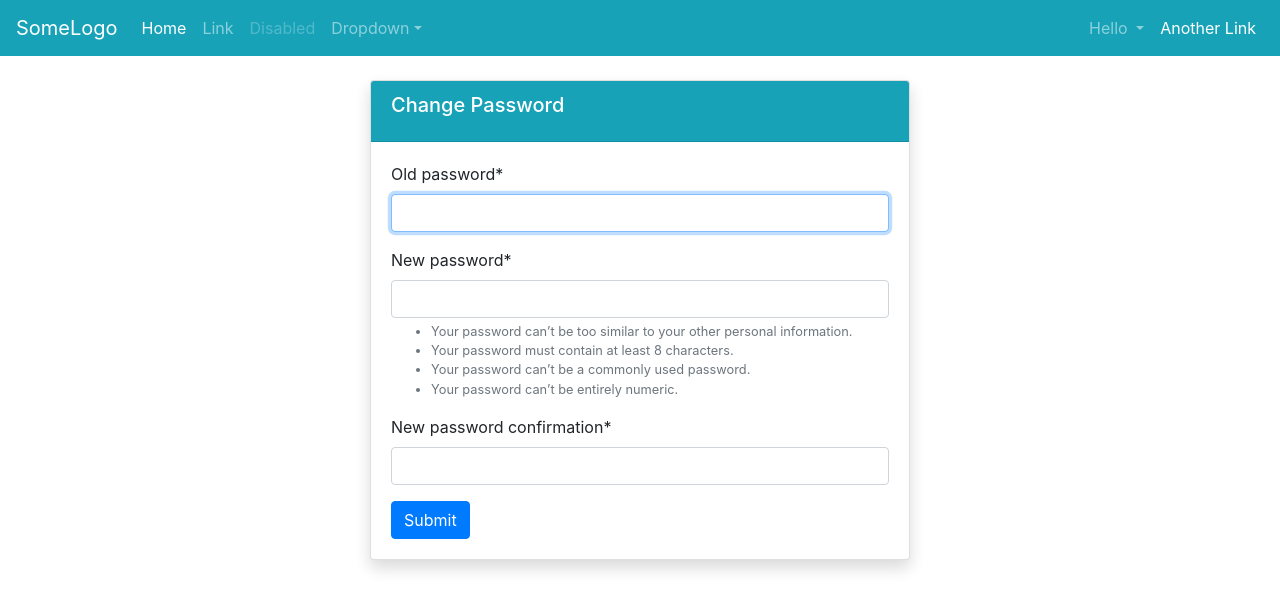
After one commit to indresharma/users_app, a Django app: page /users/password-change/ in a window 1280 px wide. The commit adds this page. Shown: the top 610 px of the page. Run offline with Django 3.2, Linux system fonts and the light colour scheme; the visitor is signed in with stand-in values (Sample User, id 1); some libraries are stand-ins or nearby versions.

Commit message:
added change password and modified profileview

```diff
--- a/users/models.py
+++ b/users/models.py
@@ -50,6 +50,3 @@ class Profile(models.Model):
 
     def __str__(self):
         return f'{self.first_name} {self.last_name}'
-
-    def get_absolute_url(self):
-        return reverse('users:profile', args=[self.pk])
--- a/users/templates/users/base.html
+++ b/users/templates/users/base.html
@@ -54,11 +54,18 @@
 
             <ul class="navbar-nav ml-auto">
                 {% if user.is_authenticated %}
-                <li class="nav-item active">
-                    <a class="nav-link" href="{% url 'users:profile' user.profile.id %}">Hello {{user.profile.first_name}}</a>
+
+                <li class="nav-item dropdown">
+                    <a class="nav-link dropdown-toggle" href="#" id="dropdown04" data-toggle="dropdown"
+                        aria-haspopup="true" aria-expanded="false">Hello {{user.profile.first_name}}</a>
+                    <div class="dropdown-menu" aria-labelledby="dropdown04">
+                        <a class="dropdown-item" href="{% url 'users:profile' %}">Profile</a>
+                        <a class="dropdown-item" href="{% url 'users:password_change' %}">Change Password</a>
+                        <a class="dropdown-item" href="{% url 'users:logout' %}">Logout</a>
+                    </div>
                 </li>
                 <li class="nav-item active">
-                    <a class="nav-link" href="{% url 'users:logout' %}">Logout</a>
+                    <a class="nav-link" href="#">Another Link</a>
                 </li>
                 {% else %}
                 <li class="nav-item active">
--- /dev/null
+++ b/users/templates/users/password_change_form.html
@@ -0,0 +1,25 @@
+{% extends 'users/base.html' %}
+{% load crispy_forms_tags %}
+{% block body %}
+
+<div class="container">
+    <div class="row">
+        <div class="col-md-6 offset-md-3 mt-4">
+            <div class="card shadow">
+                <div class="card-header bg-info text-white">
+                    <div class="card-title">
+                        <h5>Change Password</h5>
+                    </div>
+                </div>
+                <div class="card-body">
+                    <form method="POST" enctype="multipart/form-data">
+                        {% csrf_token %}
+                        {{ form | crispy }}
+                        <button type="submit" class="btn btn-primary">Submit</button>
+                    </form>
+                </div>
+            </div>
+        </div>
+    </div>
+</div>
+{% endblock %}
--- a/users/templates/users/profile.html
+++ b/users/templates/users/profile.html
@@ -30,7 +30,7 @@
                     </div>
                     <div class="col-md-6">
                         {% if user == request.user %}
-                        <a href="{% url 'users:update-profile' user.profile.id %}" class="btn btn-outline-info float-right"
+                        <a href="{% url 'users:update_profile' user.profile.id %}" class="btn btn-outline-info float-right"
                             style="color: black;">Update</a>
                         {% endif %}
                     </div>
--- a/users/urls.py
+++ b/users/urls.py
@@ -11,7 +11,12 @@ urlpatterns = [
     path('register/', user_views.RegisterView.as_view(), name='register'),
     path('login/', auth_views.LoginView.as_view(template_name='users/login.html'), name='login'),
     path('logout/', auth_views.LogoutView.as_view(template_name='users/logout.html'), name='logout'),
-    path('profile/<int:pk>/', user_views.ProfileView.as_view(), name='profile'),
-    path('profile-update/<int:pk>/', user_views.ProfileUpdate.as_view(), name='update-profile'),
-    path('activate/<uidb64>/<token>', user_views.activate_account, name='activate'),
+    path('profile/', user_views.ProfileView.as_view(), name='profile'),
+    path('profile-update/<int:pk>/',
+         user_views.ProfileUpdate.as_view(), name='update_profile'),
+    path('activate/<uidb64>/<token>',
+         user_views.activate_account, name='activate'),
+    path('password-change/', user_views.UserPasswordChangeView.as_view(), name='password_change'),
+    path('password-change/done', auth_views.PasswordChangeDoneView.as_view(
+        template_name='users/password_change_done.html'), name="password_change_done"),
 ]
--- a/users/views.py
+++ b/users/views.py
@@ -1,6 +1,6 @@
-from django.shortcuts import render,  redirect
+from django.shortcuts import render, redirect, reverse
 from django.contrib.auth import get_user_model, login
-from django.views.generic import View, UpdateView, DetailView
+from django.views.generic import View, UpdateView, DetailView, TemplateView
 from django.contrib.sites.shortcuts import get_current_site
 from django.template.loader import render_to_string
 from django.utils.http import urlsafe_base64_encode, urlsafe_base64_decode
@@ -10,6 +10,8 @@ from django.contrib import messages
 from django.contrib.auth.mixins import LoginRequiredMixin
 from django.core.exceptions import ObjectDoesNotExist
 from django.http import HttpResponse
+from django.contrib.auth.views import PasswordChangeView
+from django.urls import reverse_lazy
 
 from .forms import RegisterForm
 from .models import Profile
@@ -77,9 +79,9 @@ def activate_account(request, uidb64, token):
     return redirect('user:register')
 
 
-class ProfileView(LoginRequiredMixin, OwnerOnlyMixin, DetailView):
+class ProfileView(LoginRequiredMixin, TemplateView):
     """To display the User Profile"""
-    model = Profile
+    # model = Profile
     template_name = 'users/profile.html'
 
 
@@ -87,3 +89,9 @@ class ProfileUpdate(LoginRequiredMixin, OwnerOnlyMixin, UpdateView):
     """To update the user profile"""
     model = Profile
     fields = ('first_name', 'last_name', 'image', 'location', 'about_me', 'phone')
+    success_url = reverse_lazy('users:profile')
+
+
+class UserPasswordChangeView(PasswordChangeView):
+    template_name = 'users/password_change_form.html'
+    success_url = reverse_lazy('users:password_change_done')
```
Also changed, not shown: users/templates/users/password_change_done.html (added, +22 -0 lines).
